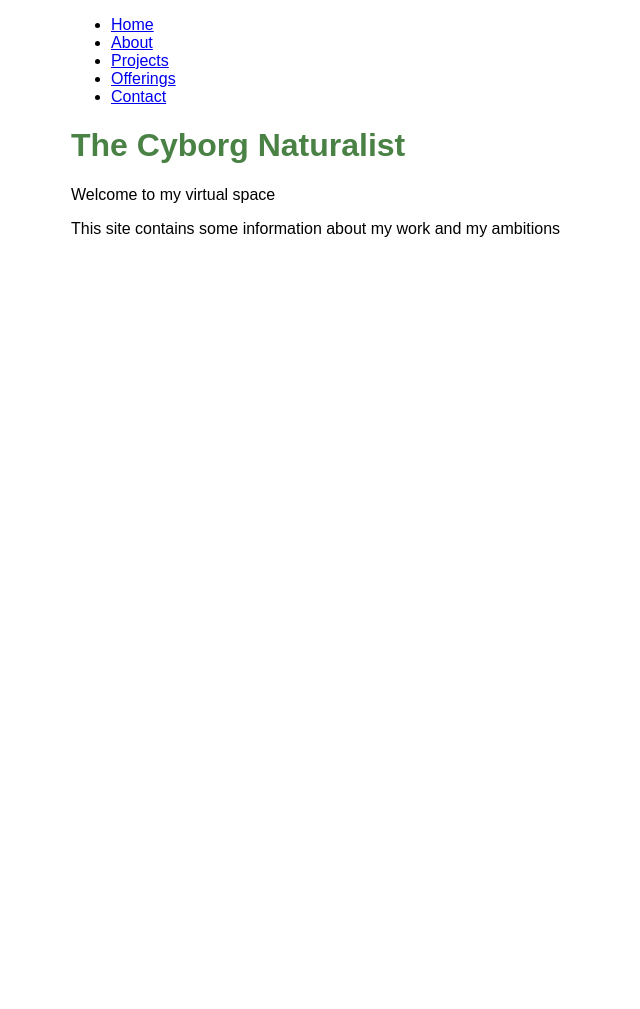
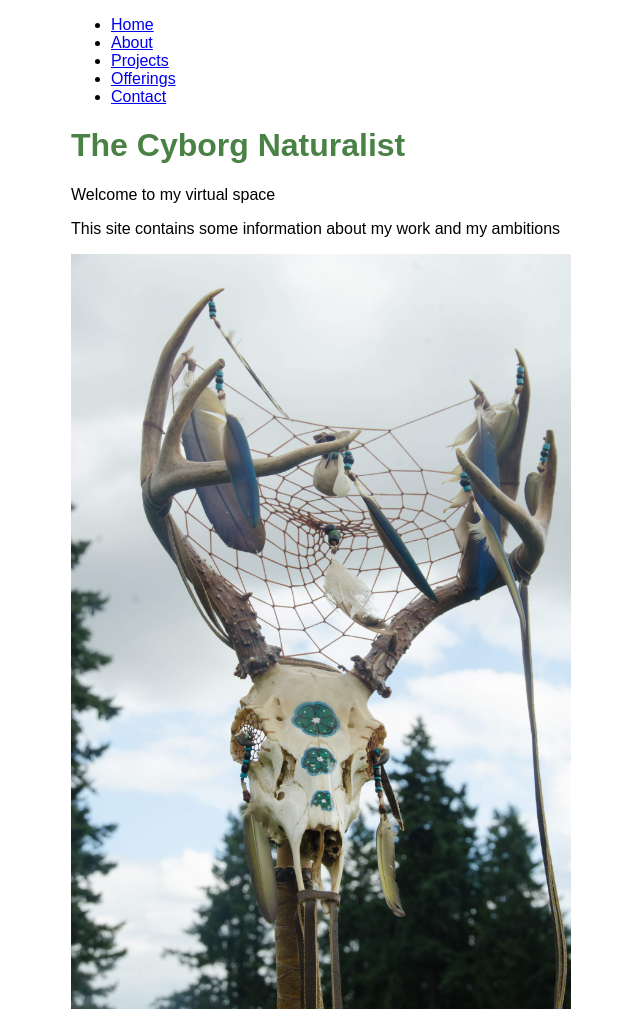
Before and after one commit to elmiche/Folio, a Gatsby site: page / in a window 1280 px wide. Shown: the whole page, without its empty margins (319-959 px from the left). Before the commit the page ends 800 px from the top, so only its background shows below. Built offline with nearby package versions, Linux system fonts and the light colour scheme; Gatsby itself is replaced by a stand-in of ours.

Commit message:
add home page changes

```diff
--- a/src/pages/index.js
+++ b/src/pages/index.js
@@ -15,6 +15,10 @@ const HomePage = () => {
         src="https://pbs.twimg.com/media/E1oMV3QVgAIr1NT?format=jpg&name=large"
       /> */}
 
+    <StaticImage
+    src="../images/deerhead-peote-ceremony.jpg"
+    alt="a deerhead mounted on a staff with intricate web design in antlers, decorated with blue bird feathers and peote cactus drawings"
+    />
     </Layout>
       )
 }
```
Also changed, not shown: src/images/deerhead-peote-ceremony.jpg (added), 1 other file.
